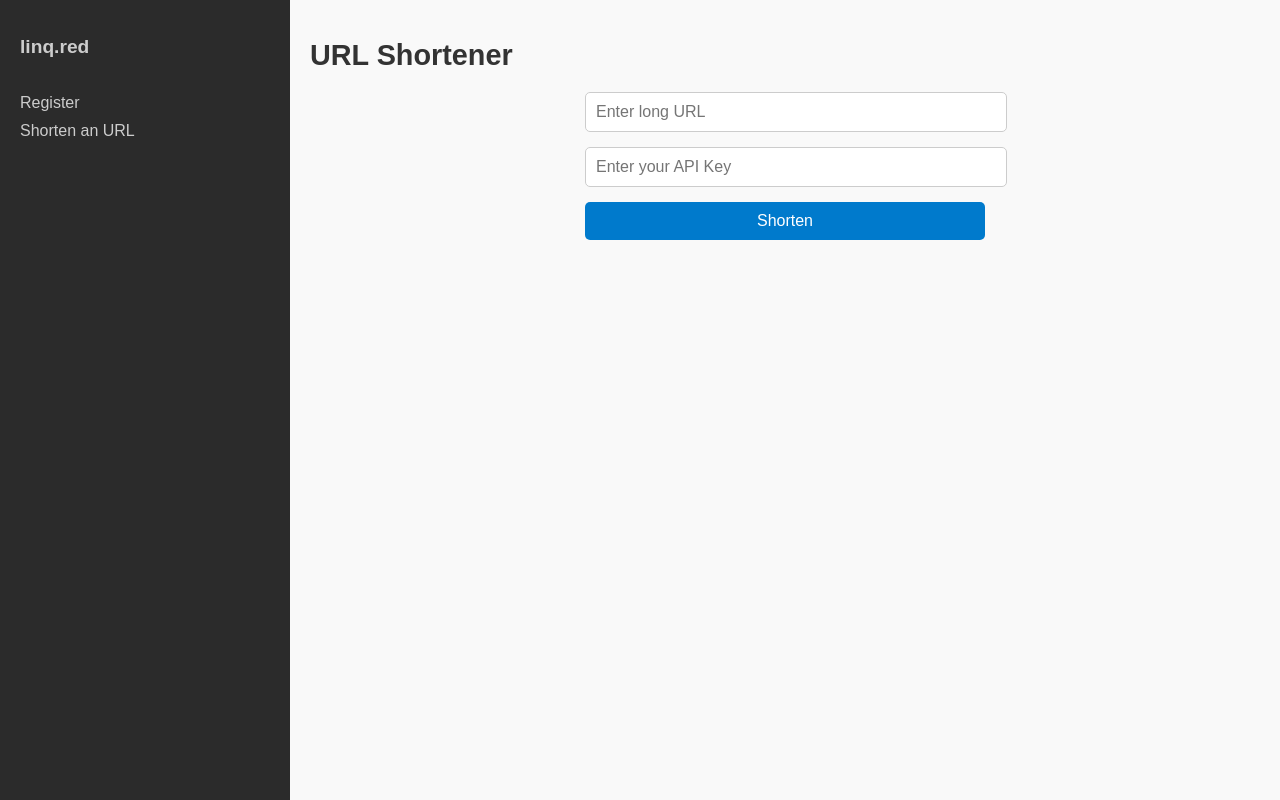
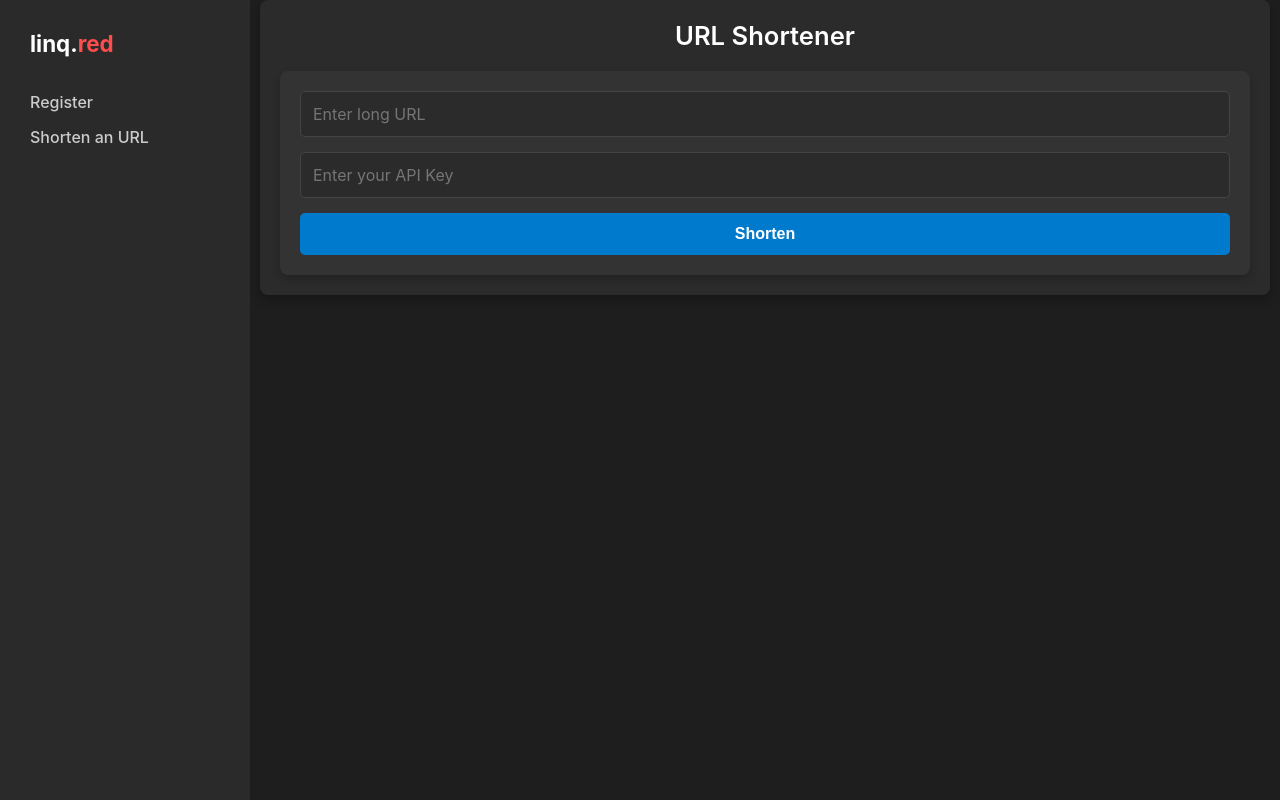
Before and after one commit to VimalNagata/linq-portal, a React (Create React App) app: page /shorten in a window 1280 px wide. Built offline with nearby package versions, Linux system fonts and the light colour scheme.

Commit message:
has some styling

```diff
--- a/src/App.css
+++ b/src/App.css
@@ -1,33 +1,50 @@
 /* App.css */
 
-body {
-  font-family: Arial, sans-serif;
+.red-text {
+  color: #ff4c4c; /* Adjust this hex code to your preferred shade of red */
+}
+
+/* General reset */
+* {
   margin: 0;
   padding: 0;
-  background-color: #f4f4f4;
-  color: #333;
+  box-sizing: border-box;
 }
 
+body {
+  font-family: 'Inter', Arial, sans-serif;
+  background-color: #1e1e1e;
+  color: #e0e0e0;
+  margin: 0;
+  padding: 0;
+
+  justify-content: left;
+  align-items: flex-start;
+  height: 100vh;
+}
+
+/* Main layout styling */
 .ide-layout {
   display: flex;
   height: 100vh;
+  width: 100%;
 }
 
 /* Sidebar styling */
 .sidebar {
   width: 250px;
-  background-color: #2b2b2b;
-  color: #ccc;
-  padding: 20px;
-  box-shadow: 2px 0 5px rgba(0, 0, 0, 0.1);
+  background-color: #2a2a2a;
+  color: #cccccc;
+  padding: 30px;
+  box-shadow: 2px 0 8px rgba(0, 0, 0, 0.2);
   display: flex;
   flex-direction: column;
-  align-items: start;
+  align-items: flex-start;
 }
 
 .sidebar h2 {
-  color: #ccc;
-  font-size: 1.2em;
+  color: #ffffff;
+  font-size: 1.4em;
   margin-bottom: 20px;
 }
 
@@ -37,13 +54,14 @@ body {
 }
 
 .sidebar nav ul li {
-  margin: 10px 0;
+  margin: 15px 0;
 }
 
 .sidebar nav ul li a {
-  color: #ccc;
+  color: #cccccc;
   text-decoration: none;
   font-size: 1em;
+  font-weight: 500;
   transition: color 0.3s ease;
 }
 
@@ -54,42 +72,68 @@ body {
 /* Main content styling */
 .main-content {
   flex: 1;
-  padding: 20px;
+  padding-top: 0px;
+  padding-bottom: 10px;
+  padding-left: 10px;
+  padding-right: 10px;
   overflow-y: auto;
-  background-color: #f9f9f9;
+  background-color: #1e1e1e;
+  display: flex;
+  flex-direction: column;
+  align-items: center;
 }
 
-h1 {
-  font-size: 1.8em;
-  color: #333;
+.container {
+  width: 100%;
+  padding: 20px;
+  background-color: #2b2b2b;
+  border-radius: 8px;
+  box-shadow: 0 4px 12px rgba(0, 0, 0, 0.3);
 }
 
+/* Header Styling */
+h1 {
+  font-size: 1.6em;
+  font-weight: 600;
+  color: #ffffff;
+  text-align: center;
+  margin-bottom: 20px;
+}
+
+/* Form Styling */
 form {
   display: flex;
   flex-direction: column;
   gap: 15px;
-  max-width: 400px;
   margin: auto;
+  background-color: #333333;
+  padding: 20px;
+  border-radius: 8px;
+  box-shadow: 0 4px 8px rgba(0, 0, 0, 0.2);
 }
 
 input[type="email"],
 input[type="url"],
 input[type="text"] {
-  padding: 10px;
+  padding: 12px;
   border-radius: 5px;
-  border: 1px solid #ccc;
+  border: 1px solid #444;
   font-size: 1em;
   width: 100%;
+  color: #e0e0e0;
+  background-color: #2b2b2b;
+  font-family: 'Inter', Arial, sans-serif;
 }
 
 button {
-  padding: 10px;
+  padding: 12px;
   border: none;
   border-radius: 5px;
   background-color: #007acc;
-  color: #fff;
+  color: #ffffff;
   cursor: pointer;
   font-size: 1em;
+  font-weight: bold;
   transition: background-color 0.3s ease;
 }
 
@@ -97,11 +141,122 @@ button:hover {
   background-color: #005fa3;
 }
 
-.error-message {
-  color: red;
+/* Success Message Styling */
+.success-message {
+  background-color: #2e2e2e;
+  color: #e0e0e0;
+  padding: 15px;
+  border-radius: 8px;
+  border: 1px solid #3c3c3c;
+  font-size: 1em;
+  margin-top: 15px;
+  text-align: left;
 }
 
-.success-message {
-  color: green;
+/* Short URL container styling */
+.short-url-container {
+  display: flex;
+  align-items: center;
+  gap: 10px;
+  margin-top: 10px;
+}
+
+.short-url-link {
+  color: #66b2ff;
+  text-decoration: none;
   font-weight: bold;
+  word-break: break-all;
 }
+
+.short-url-link:hover {
+  color: #3399ff;
+}
+
+
+
+.success-message p,
+.success-message h3 {
+  font-size: 1em;
+  color: #e0e0e0;
+  margin: 10px 0;
+}
+
+.success-message code {
+  display: block;
+  background-color: #3a3a3a;
+  padding: 10px;
+  border-radius: 5px;
+  color: #d1f7c4;
+  font-family: 'Menlo', 'Consolas', 'Courier New', monospace;
+  font-size: 0.9em;
+  word-break: break-all;
+}
+
+/* Code Block Styling with Syntax Highlighting */
+.code-block {
+  position: relative;
+  background-color: #2e2e2e;
+  color: #dcdcdc;
+  padding: 15px;
+  border-radius: 8px;
+  font-size: 1em;
+  line-height: 1.5;
+  overflow-x: auto;
+  margin-top: 10px;
+  box-shadow: 0 2px 5px rgba(0, 0, 0, 0.2);
+  font-family: 'Menlo', 'Consolas', 'Courier New', monospace;
+}
+
+.code-block pre {
+  margin: 0;
+  white-space: pre-wrap;
+  text-align: left;
+}
+
+/* Syntax highlighting */
+.code-block .keyword {
+  color: #c792ea; /* Purple for keywords */
+}
+
+.code-block .string {
+  color: #a5d6a7; /* Light green for strings */
+}
+
+.code-block .function {
+  color: #82b1ff; /* Light blue for functions */
+}
+
+.code-block .variable {
+  color: #f78c6c; /* Light orange for variables */
+}
+
+.code-block .comment {
+  color: #6a737d; /* Gray for comments */
+}
+
+/* Copy button styling */
+.copy-button {
+  padding: 5px 10px;
+  background-color: #007acc;
+  color: white;
+  border: none;
+  border-radius: 3px;
+  cursor: pointer;
+  font-size: 0.85em;
+  transition: background-color 0.2s ease;
+}
+
+.copy-button:hover {
+  background-color: #005fa3;
+}
+
+/* Error message styling */
+.error-message {
+  color: #ef9a9a;
+  background-color: #b71c1c;
+  padding: 10px;
+  border-radius: 5px;
+  font-size: 0.9em;
+  margin-top: 15px;
+  text-align: center;
+}
--- a/src/App.js
+++ b/src/App.js
@@ -9,7 +9,9 @@ const App = () => (
   <Router>
     <div className="ide-layout">
       <aside className="sidebar">
-        <h2>linq.red</h2>
+      <h2>
+        linq.<span className="red-text">red</span>
+      </h2>
         <nav>
           <ul>
             <li><Link to="/register">Register</Link></li>
--- a/src/HomePage.css
+++ b/src/HomePage.css
@@ -1,7 +1,9 @@
 /* HomePage.css */
+
 body {
-    font-family: Arial, sans-serif;
-    background-color: #f9f9f9;
+    font-family: 'Inter', Arial, sans-serif;
+    background-color: #1e1e1e;
+    color: #e0e0e0;
     margin: 0;
     padding: 0;
   }
@@ -12,14 +14,15 @@ body {
     align-items: center;
     text-align: center;
     padding: 50px;
-    color: #333;
+    color: #e0e0e0;
   }
 
   h1 {
     font-size: 2.5em;
     font-weight: 700;
-    color: #444;
+    color: #ffffff;
     margin-bottom: 0.5em;
+    font-family: 'Inter', Arial, sans-serif;
   }
 
   p {
@@ -27,6 +30,7 @@ body {
     max-width: 600px;
     line-height: 1.6;
     margin-bottom: 2em;
+    color: #cccccc;
   }
 
   .homepage-buttons {
@@ -41,6 +45,8 @@ body {
     border-radius: 5px;
     text-decoration: none;
     font-size: 1em;
+    font-weight: bold;
+    font-family: 'Inter', Arial, sans-serif;
     transition: background-color 0.3s ease;
   }
 
--- a/src/RegisterAPIKey.js
+++ b/src/RegisterAPIKey.js
@@ -15,7 +15,7 @@ const RegisterAPIKey = () => {
         method: 'POST',
         headers: {
           'Content-Type': 'application/json',
-          'x-api-key': 'uXQ1FBRW2I9ESih8QzH2m8OFdESF7Jzb22AwTWQW'
+          'x-api-key': 'uXQ1FBRW2I9ESih8QzH2m8OFdESF7Jzb22AwTWQW' // Replace with a default or admin key if needed
         },
         body: JSON.stringify({ email })
       });
@@ -31,6 +31,37 @@ const RegisterAPIKey = () => {
       setError('An error occurred while registering. Please check your input and try again.');
       console.error('Registration error:', err);
     }
+  };
+
+  const codeSnippet = (
+    <pre>
+      <code>
+        <span className="keyword">fetch</span>(<span className="string">'https://linq.red'</span>, {'{'}
+        <br />
+        &nbsp;&nbsp;method: <span className="string">'POST'</span>,<br />
+        &nbsp;&nbsp;headers: {'{'}
+        <br />
+        &nbsp;&nbsp;&nbsp;&nbsp;<span className="string">'Content-Type'</span>: <span className="string">'application/json'</span>,<br />
+        &nbsp;&nbsp;&nbsp;&nbsp;<span className="string">'x-api-key'</span>: <span className="string">'{apiKey}'</span><br />
+        &nbsp;&nbsp;{'}'},<br />
+        &nbsp;&nbsp;body: <span className="function">JSON.stringify</span>({'{'} long_url: <span className="string">'https://example.com'</span> {'}'})<br />
+        {'}'})
+        .<span className="function">then</span>(<span className="variable">response</span> =&gt; <span className="variable">response</span>.<span className="function">json</span>())<br />
+        .<span className="function">then</span>(<span className="variable">data</span> =&gt; {'{'}<br />
+        &nbsp;&nbsp;<span className="keyword">if</span> (<span className="variable">data</span>.<span className="variable">short_url</span>) {'{'}<br />
+        &nbsp;&nbsp;&nbsp;&nbsp;<span className="function">console.log</span>(<span className="string">'Shortened URL:'</span>, <span className="variable">data</span>.<span className="variable">short_url</span>);<br />
+        &nbsp;&nbsp;{'}'} <span className="keyword">else</span> {'{'}<br />
+        &nbsp;&nbsp;&nbsp;&nbsp;<span className="function">console.error</span>(<span className="string">'Error:'</span>, <span className="variable">data</span>.<span className="variable">error</span>);<br />
+        &nbsp;&nbsp;{'}'}<br />
+        {'}'})<br />
+        .<span className="function">catch</span>(<span className="variable">error</span> =&gt; <span className="function">console.error</span>(<span className="string">'Fetch error:'</span>, <span className="variable">error</span>));
+      </code>
+    </pre>
+  );
+
+  const handleCopyCode = () => {
+    navigator.clipboard.writeText(codeSnippet.props.children.map(child => child.props.children).join(""));
+    alert('Code copied to clipboard!');
   };
 
   return (
@@ -49,8 +80,22 @@ const RegisterAPIKey = () => {
       {apiKey && (
         <div className="success-message">
           <p>Your API Key:</p>
-          <p>{apiKey}</p>
-          <p>(Save this API key securely; you will need it to access the URL shortening service.)</p>
+          <code>{apiKey}</code>
+          <p style={{ color: 'lightgray', fontSize: 'small' }}>
+            (Save this API key securely; you will need it to access the URL shortening service.)
+          </p>
+
+          {/* Instructions for calling the Shorten URL API */}
+          <h3>Using Your API Key</h3>
+          <p>Below is an example of how to use your API key to shorten URLs programmatically:</p>
+
+          <div className="code-block">
+            <p><strong>JavaScript Example:</strong></p>
+            <button className="copy-button" onClick={handleCopyCode}>Copy Code</button>
+            {codeSnippet}
+          </div>
+
+          <p style={{ marginTop: '10px' }}>Replace <code>'https://example.com'</code> with the URL you want to shorten. This example will log the shortened URL to the console.</p>
         </div>
       )}
       {error && <p className="error-message">{error}</p>}
--- a/src/ShortenURL.js
+++ b/src/ShortenURL.js
@@ -12,7 +12,7 @@ const ShortenURL = () => {
     setError(null);
 
     try {
-      const response = await fetch('https://linq.red/shorten', {
+      const response = await fetch('https://linq.red/', {
         method: 'POST',
         headers: {
           'Content-Type': 'application/json',
@@ -31,6 +31,11 @@ const ShortenURL = () => {
     } catch (err) {
       setError('An error occurred. Please try again.');
     }
+  };
+
+  const handleCopyURL = () => {
+    navigator.clipboard.writeText(shortURL);
+    alert('Short URL copied to clipboard!');
   };
 
   return (
@@ -54,7 +59,13 @@ const ShortenURL = () => {
         <button type="submit">Shorten</button>
       </form>
       {shortURL && (
-        <p>Short URL: <a href={shortURL} target="_blank" rel="noopener noreferrer">{shortURL}</a></p>
+        <div className="success-message">
+          <p>Short URL:</p>
+          <div className="short-url-container">
+            <a href={shortURL} target="_blank" rel="noopener noreferrer" className="short-url-link">{shortURL}</a>
+            <button className="copy-button" onClick={handleCopyURL}>Copy URL</button>
+          </div>
+        </div>
       )}
       {error && <p className="error-message">{error}</p>}
     </div>
```
